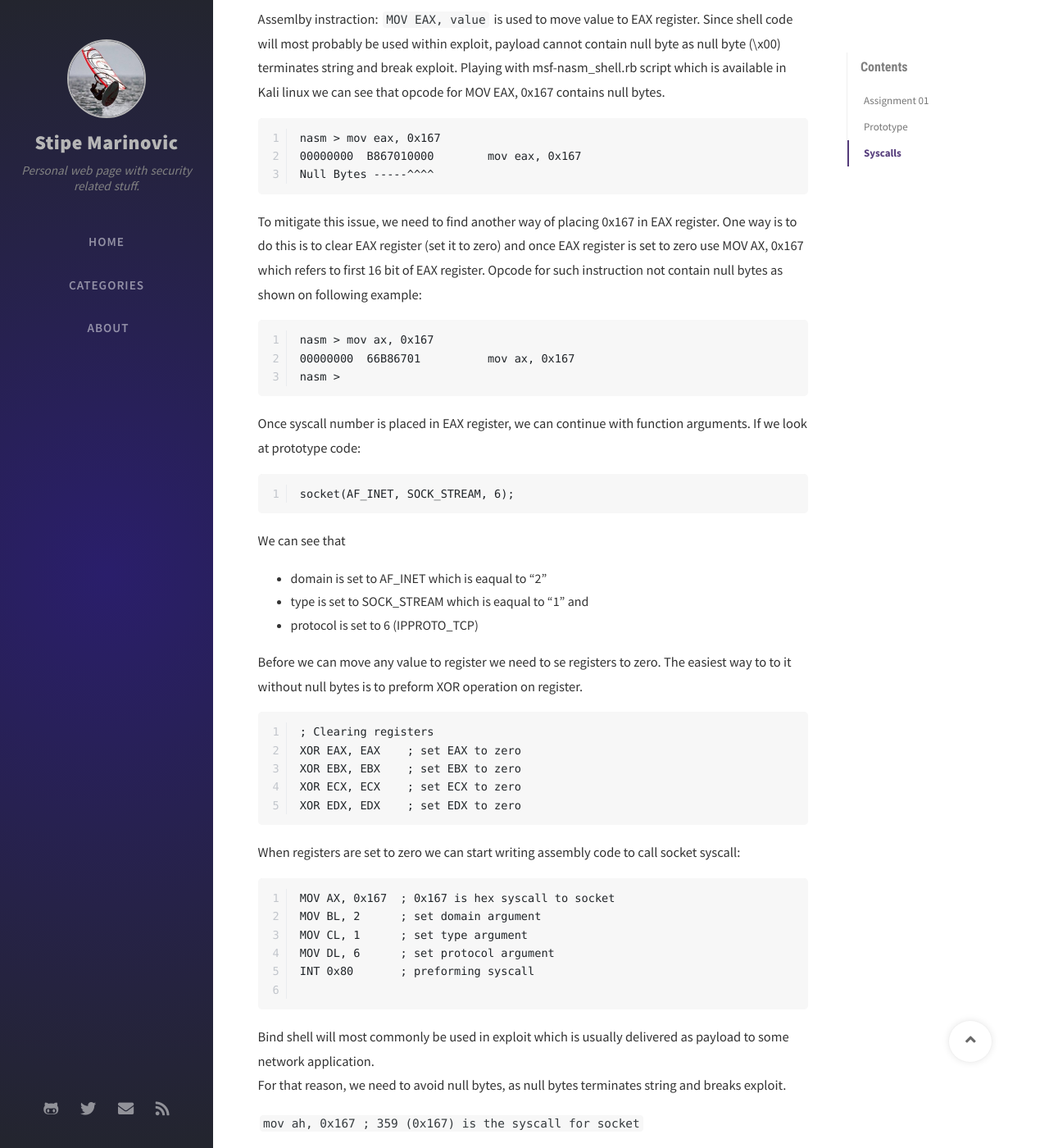
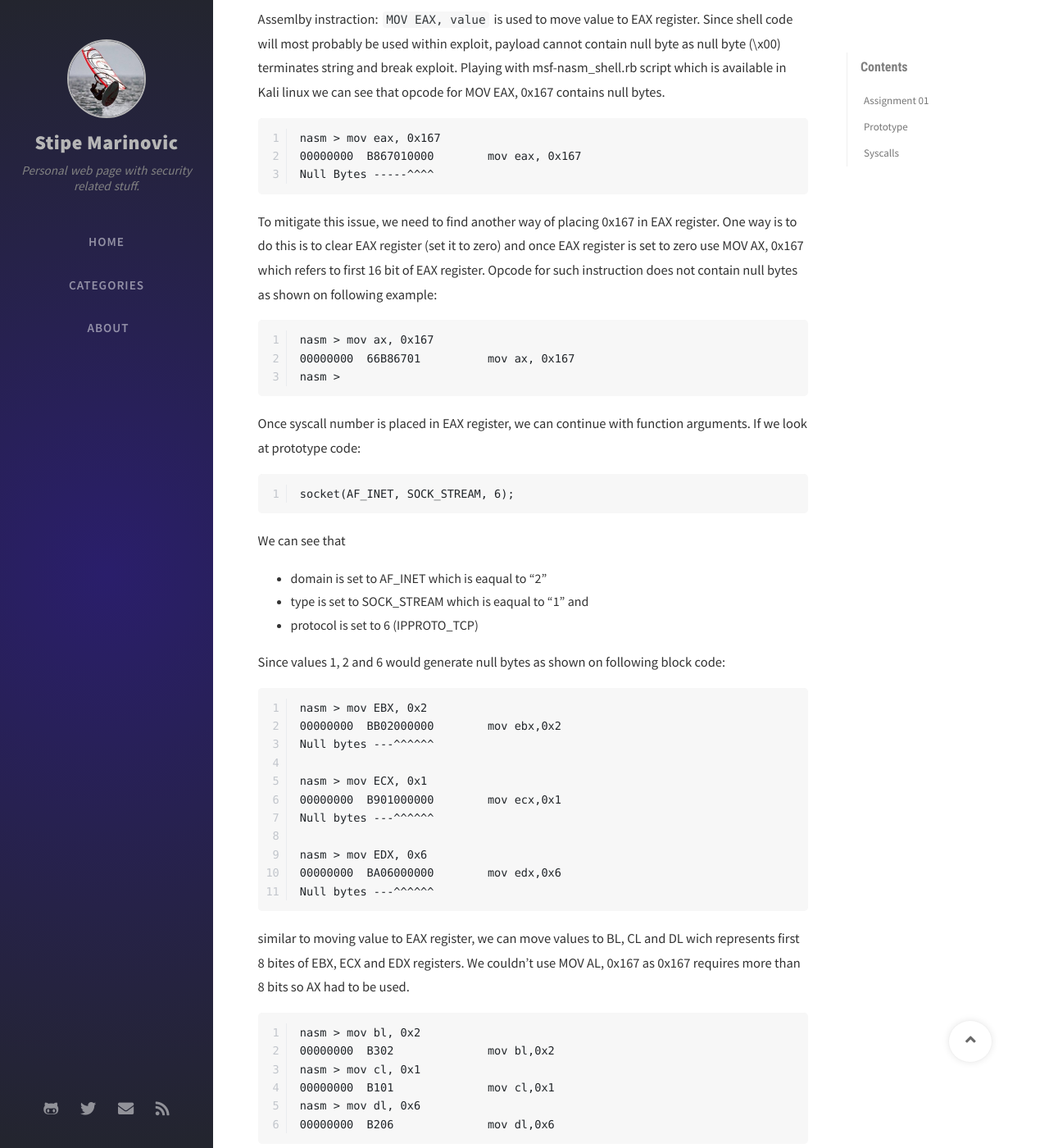
Before and after one commit to smarinovic/smarinovic.github.io, a Jekyll site: the page built from _posts/2020-05-17-SLAE-exam-assessment-01.md, in a window 1280 px wide and 1400 px high, scrolled down 2944 px. Shown: the whole window at 82% size. Built offline with Jekyll 4.4.1, drawn with Linux system fonts in a browser that asks for light colours; nearby versions of some CDN libraries; comment, search, counter and statistics services are not loaded.

Commit message:
Description updated

````diff
--- a/_posts/2020-05-17-SLAE-exam-assessment-01.md
+++ b/_posts/2020-05-17-SLAE-exam-assessment-01.md
@@ -113,7 +113,7 @@ nasm > mov eax, 0x167
 00000000  B867010000        mov eax, 0x167
 Null Bytes -----^^^^
 ```
-To mitigate this issue, we need to find another way of placing 0x167 in EAX register. One way is to do this is to clear EAX register (set it to zero) and once EAX register is set to zero use MOV AX, 0x167 which refers to first 16 bit of EAX register. Opcode for such instruction not contain null bytes as shown on following example:
+To mitigate this issue, we need to find another way of placing 0x167 in EAX register. One way is to do this is to clear EAX register (set it to zero) and once EAX register is set to zero use MOV AX, 0x167 which refers to first 16 bit of EAX register. Opcode for such instruction does not contain null bytes as shown on following example:
 ```
 nasm > mov ax, 0x167
 00000000  66B86701          mov ax, 0x167
@@ -128,6 +128,32 @@ We can see that
 * domain is set to AF_INET which is eaqual to "2"
 * type is set to SOCK_STREAM which is eaqual to "1" and
 * protocol is set to 6 (IPPROTO_TCP)
+
+Since values 1, 2 and 6 would generate null bytes as shown on following block code:
+```
+nasm > mov EBX, 0x2
+00000000  BB02000000        mov ebx,0x2
+Null bytes ---^^^^^^
+
+nasm > mov ECX, 0x1
+00000000  B901000000        mov ecx,0x1
+Null bytes ---^^^^^^
+
+nasm > mov EDX, 0x6
+00000000  BA06000000        mov edx,0x6
+Null bytes ---^^^^^^
+```
+
+similar to moving value to EAX register, we can move values to BL, CL and DL wich represents first 8 bites of EBX, ECX and EDX registers. We couldn't use MOV AL, 0x167 as 0x167 requires more than 8 bits so AX had to be used.
+
+```
+nasm > mov bl, 0x2
+00000000  B302              mov bl,0x2
+nasm > mov cl, 0x1
+00000000  B101              mov cl,0x1
+nasm > mov dl, 0x6
+00000000  B206              mov dl,0x6
+```
 
 Before we can move any value to register we need to se registers to zero. The easiest way to to it without null bytes is to preform XOR operation on register.
 
@@ -149,15 +175,6 @@ MOV DL, 6      ; set protocol argument
 INT 0x80       ; preforming syscall
 
 ```
-
-
-Bind shell will most commonly be used in exploit which is usually delivered as payload to some network application.
-For that reason, we need to avoid null bytes, as null bytes terminates string and breaks exploit.
-
-
-
-```mov ah, 0x167 ; 359 (0x167) is the syscall for socket ```
-
 
 .... to be continued ...
 
````
